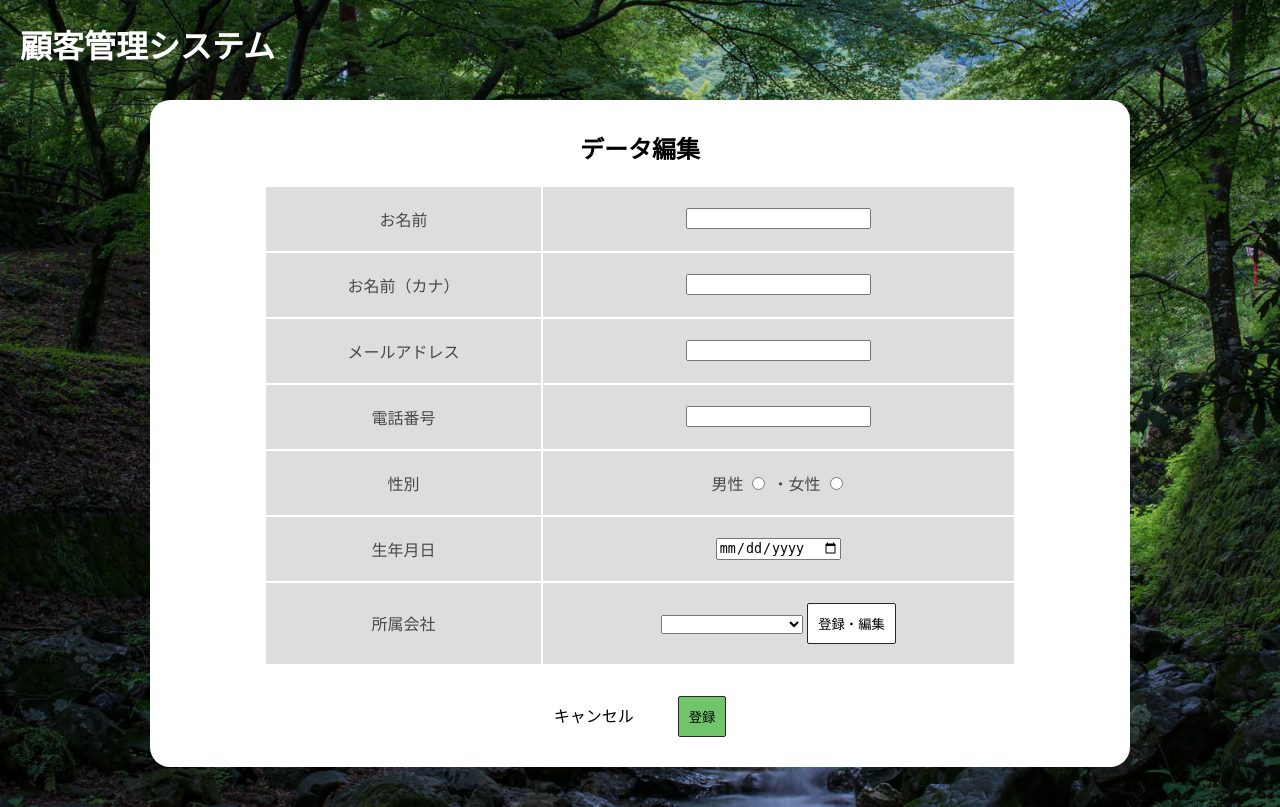
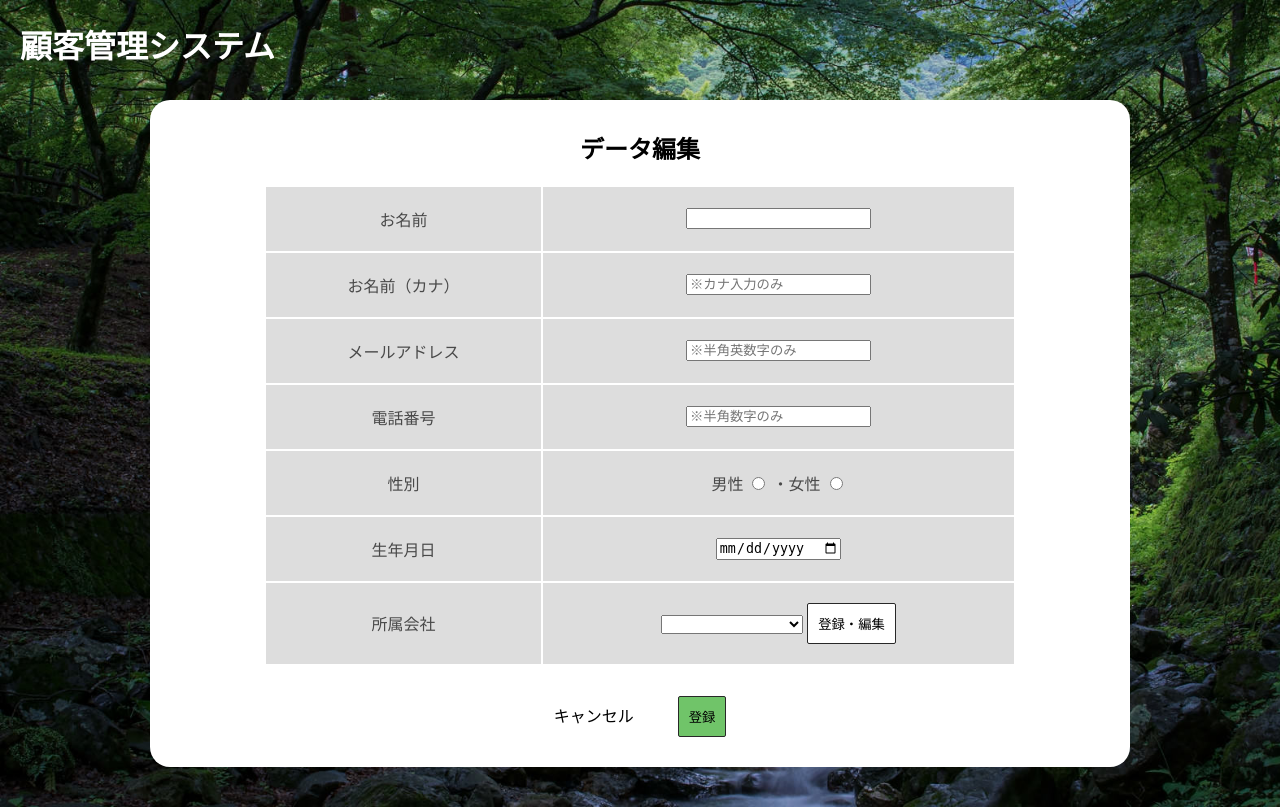
Before and after one commit to yusei00nagai/client, a PHP site: page /try.php in a window 1280 px wide. Shown: the top 807 px of the page. Run offline with PHP 8.4, Linux system fonts and the light colour scheme; data comes from the database, SQL or seed files in the repository; data that the repository does not hold is empty; some libraries are stand-ins or nearby versions.

Commit message:
入力欄にプレースホルダーを追加

```diff
--- a/data.php
+++ b/data.php
@@ -24,15 +24,15 @@
                     </tr>
                     <tr class="data-tr">
                         <th class="form-title"><label for="user-name-kana">お名前（カナ）</label></th>
-                        <td class="data-td"><input type="text" id="user-name-kana" name="user_kana" pattern="^[ァ-ヶー]+$" maxlength="32" required /></td>
+                        <td class="data-td"><input type="text" id="user-name-kana" name="user_kana" pattern="^[ァ-ヶー]+$" maxlength="32" placeholder="※カナ入力のみ" required /></td>
                     </tr>
                     <tr class="data-tr">
                         <th class="form-title"><label for="user-mail">メールアドレス</label></th>
-                        <td class="data-td"><input type="mail" id="user-mail" name="user_mail" pattern="[a-z0-9._%+-]+@[a-z0-9.-]+\.[a-z]{2,3}$" maxlength="50"required /></td>
+                        <td class="data-td"><input type="mail" id="user-mail" name="user_mail" pattern="[a-z0-9._%+-]+@[a-z0-9.-]+\.[a-z]{2,3}$" maxlength="50" placeholder="※半角英数字のみ"required /></td>
                     </tr>
                     <tr class="data-tr">
                         <th class="form-title"><label for="user-phone">電話番号</label></th>
-                        <td class="data-td"><input type="tel" id="user-phone" name="user_phone" pattern="^[0-9]+$" maxlength="15" required /></td>
+                        <td class="data-td"><input type="tel" id="user-phone" name="user_phone" pattern="^[0-9]+$" maxlength="15" placeholder="※半角数字のみ" required /></td>
                     </tr>
                     <tr class="data-tr">
                         <th class="form-title"><legend class="sex">性別</legend></th>
--- a/search.php
+++ b/search.php
@@ -31,7 +31,7 @@
                     </div>
                     <div class="form-item">
                         <label for="user-name-kana">顧客名（カナ）：</label>
-                        <input type="text" id="user-name-kana" name="user_kana" pattern="^[ァ-ヶー]+$" />
+                        <input type="text" id="user-name-kana" name="user_kana" pattern="^[ァ-ヶー]+$" placeholder="※カナ入力のみ"/>
                     </div>
                     <div class="form-item sex-search">
                         <label for="sex">性別：</label>
--- a/try.php
+++ b/try.php
@@ -24,15 +24,15 @@
                     </tr>
                     <tr class="data-tr">
                         <th class="form-title"><label for="user-name-kana">お名前（カナ）</label></th>
-                        <td class="form-item"><input type="text" id="user-name-kana" name="user_kana" value="" pattern="^[ァ-ヶー]+$" maxlength="32" required /></td>
+                        <td class="form-item"><input type="text" id="user-name-kana" name="user_kana" value="" pattern="^[ァ-ヶー]+$" maxlength="32" placeholder="※カナ入力のみ" required /></td>
                     </tr>
                     <tr class="data-tr">
                         <th class="form-title"><label for="user-mail">メールアドレス</label></th>
-                        <td class="form-item"><input type="mail" id="user-mail" name="user_mail" value="" pattern="[a-z0-9._%+-]+@[a-z0-9.-]+\.[a-z]{2,3}$" maxlength="50"required /></td>
+                        <td class="form-item"><input type="mail" id="user-mail" name="user_mail" value="" pattern="[a-z0-9._%+-]+@[a-z0-9.-]+\.[a-z]{2,3}$" placeholder="※半角英数字のみ" maxlength="50"required /></td>
                     </tr>
                     <tr class="data-tr">
                         <th class="form-title"><label for="user-phone">電話番号</label></th>
-                        <td class="form-item"><input type="tel" id="user-phone" name="user_phone" value="" pattern="^[0-9]+$" maxlength="15" required /></td>
+                        <td class="form-item"><input type="tel" id="user-phone" name="user_phone" value="" pattern="^[0-9]+$" placeholder="※半角数字のみ" maxlength="15" required /></td>
                     </tr>
                     <tr class="data-tr">
                         <th class="form-title"><legend class="sex">性別</legend></th>
```
